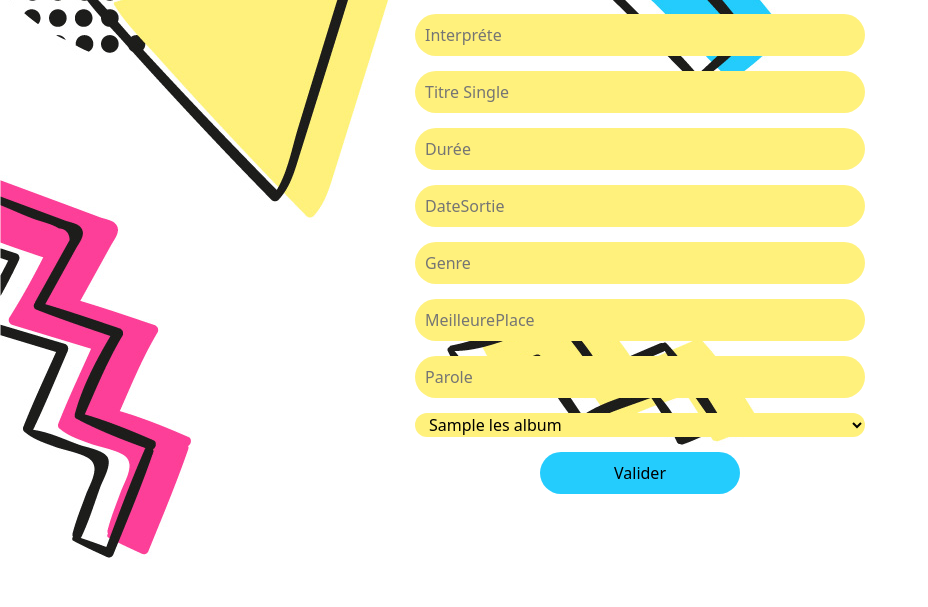
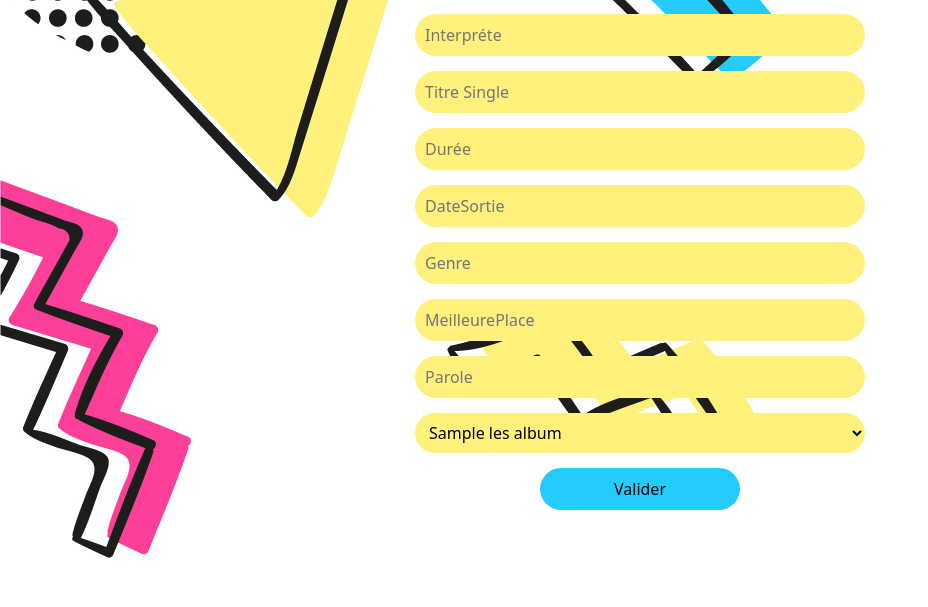
Before and after one commit to JLinchin/ProjetPHP, a PHP site: template Project/views/ajouterChanson.php in a window 1280 px wide. Shown: the part 193-800 px from the top of the page, without its empty margins (0-928 px from the left). Run offline with PHP 8.4, Linux system fonts and the light colour scheme; the template is opened without the code that fills it: most values are stand-ins (such as "Sample title", 1, 10 or a date in 2020); some libraries are stand-ins or nearby versions.

Commit message:
ajouter chanson

```diff
--- a/Project/css/ajouterChanson.css
+++ b/Project/css/ajouterChanson.css
@@ -76,3 +76,7 @@ body, html {
     padding-left: 10px;
     margin-top: 15px;
 }
+
+select{
+    padding: 8px;
+}
```
